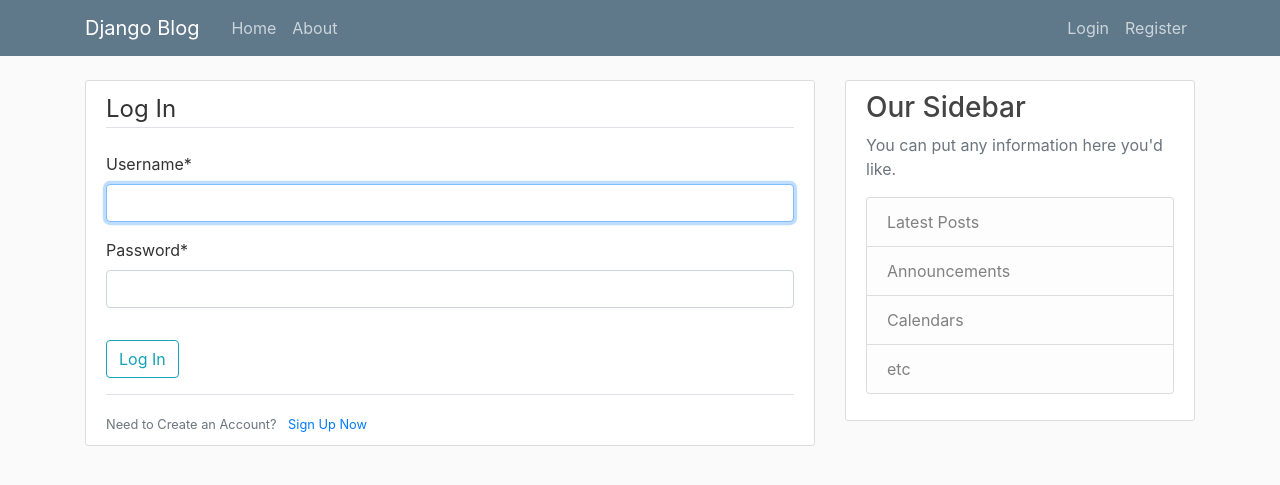
After one commit to tpetrow-portfolio/Django-Practice, a Django app: page /login/ in a window 1280 px wide. The commit adds this page. Shown: the top 485 px of the page. Run offline with Django 5.2, Linux system fonts and the light colour scheme; some libraries are stand-ins or nearby versions.

Commit message:
recreates virtual environment
follows Part 7 - Login and Logout System:

creates all functionality, webpages, redirects, and authentication checks for user login, create account, and log out.

changes some existing href tags from '#' to link and redirect to now-existing webpages.

moves and changes adminlogin.txt to the User app directory, and makes the username and password accurate for referencing when testing.

```diff
--- a/Django_Project/AdminLogin.txt
+++ /dev/null
@@ -1,2 +0,0 @@
-ADMIN username: Tyler
-ADMIN password: test123
--- a/Django_Project/settings.py
+++ b/Django_Project/settings.py
@@ -128,3 +128,8 @@ DEFAULT_AUTO_FIELD = 'django.db.models.BigAutoField'
 
 CRISPY_ALLOWED_TEMPLATE_PACKS = 'bootstrap4'
 CRISPY_TEMPLATE_PACK = 'bootstrap4'
+
+
+# force redirects from defaults
+LOGIN_REDIRECT_URL = 'blog-home'
+LOGIN_URL = 'login'
--- a/Django_Project/urls.py
+++ b/Django_Project/urls.py
@@ -17,9 +17,13 @@ Including another URLconf
 from django.contrib import admin
 from django.urls import path, include
 from users import views as user_views
+from django.contrib.auth import views as auth_views
 
 urlpatterns = [
     path('admin/', admin.site.urls),
     path('register/', user_views.register, name='register'),
+    path('profile/', user_views.profile, name='profile'),
+    path('login/', auth_views.LoginView.as_view(template_name='users/login.html'), name='login'),
+    path("logout/", user_views.logout_view, name="logout"),
     path('', include('blog.urls')) # returns blog as the home page (localhost:<port>)
 ]
--- a/blog/templates/blog/base.html
+++ b/blog/templates/blog/base.html
@@ -33,8 +33,13 @@
                 </div>
                 <!-- Navbar Right Side -->
                 <div class="navbar-nav">
-                <a class="nav-item nav-link" href="#">Login</a>
-                <a class="nav-item nav-link" href="#">Register</a>
+                  {% if user.is_authenticated %}
+                    <a class="nav-item nav-link" href="{% url 'profile' %}">Profile</a>
+                    <a class="nav-item nav-link" href="{% url 'logout' %}">Logout</a>
+                  {% else %}
+                    <a class="nav-item nav-link" href="{% url 'login' %}">Login</a>
+                    <a class="nav-item nav-link" href="{% url 'register' %}">Register</a>
+                  {% endif %}
                 </div>
             </div>
             </div>
--- /dev/null
+++ b/users/AdminLogin.txt
@@ -0,0 +1,2 @@
+ADMIN username: tyler
+ADMIN password: test123
--- /dev/null
+++ b/users/templates/users/login.html
@@ -0,0 +1,19 @@
+{% extends "blog/base.html" %}  <!-- copies code from base.html to eliminate redundant code -->
+{% load crispy_forms_tags %}
+{% block content %}
+    <div class="content-section">
+        <form method="POST">
+            {%csrf_token%}
+            <fieldset class="form-group">
+                <legend class="border-bottom mb-4">Log In</legend>
+                {{ form|crispy }}
+            </fieldset>
+            <div class="form-group">
+                <button class="btn btn-outline-info" type="submit">Log In</button>
+            </div>
+        </form>
+        <div class="border-top pt-3">
+            <small class="text-muted">Need to Create an Account? <a class="ml-2" href="{% url 'register' %}">Sign Up Now</a></small>
+        </div>
+    </div>
+{% endblock content %}
--- /dev/null
+++ b/users/templates/users/profile.html
@@ -0,0 +1,5 @@
+{% extends "blog/base.html" %}  <!-- copies code from base.html to eliminate redundant code -->
+{% load crispy_forms_tags %}
+{% block content %}
+    <h1>{{ user.username }}</h1>
+{% endblock content %}
--- a/users/templates/users/register.html
+++ b/users/templates/users/register.html
@@ -13,7 +13,7 @@
             </div>
         </form>
         <div class="border-top pt-3">
-            <small class="text-muted">Already Have An Account? <a class="ml-2" href="#">Sign In</a></small>
+            <small class="text-muted">Already Have An Account? <a class="ml-2" href="{% url 'login' %}">Sign In</a></small>
         </div>
     </div>
 {% endblock content %}
```
Also changed, not shown: users/templates/users/logout.html (added, +7 -0 lines), users/views.py (+14 -2 lines), db.sqlite3.
